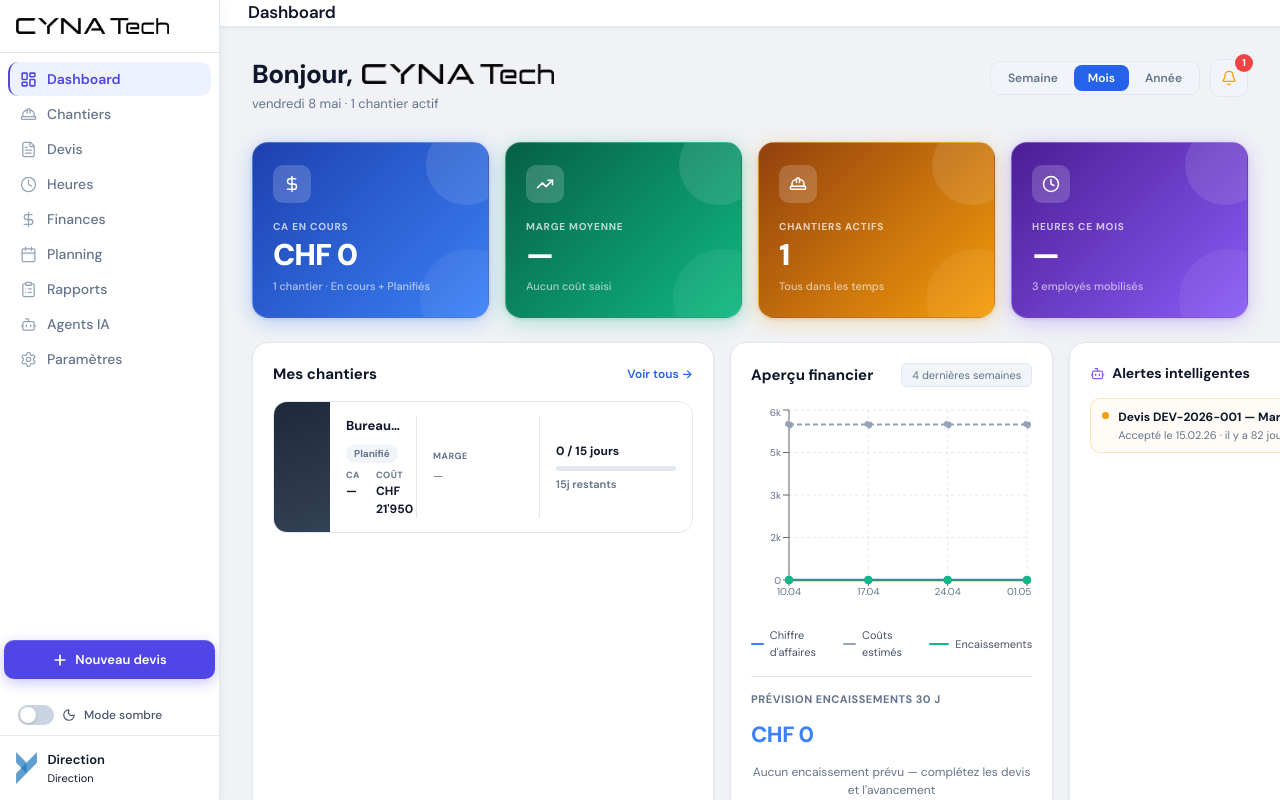
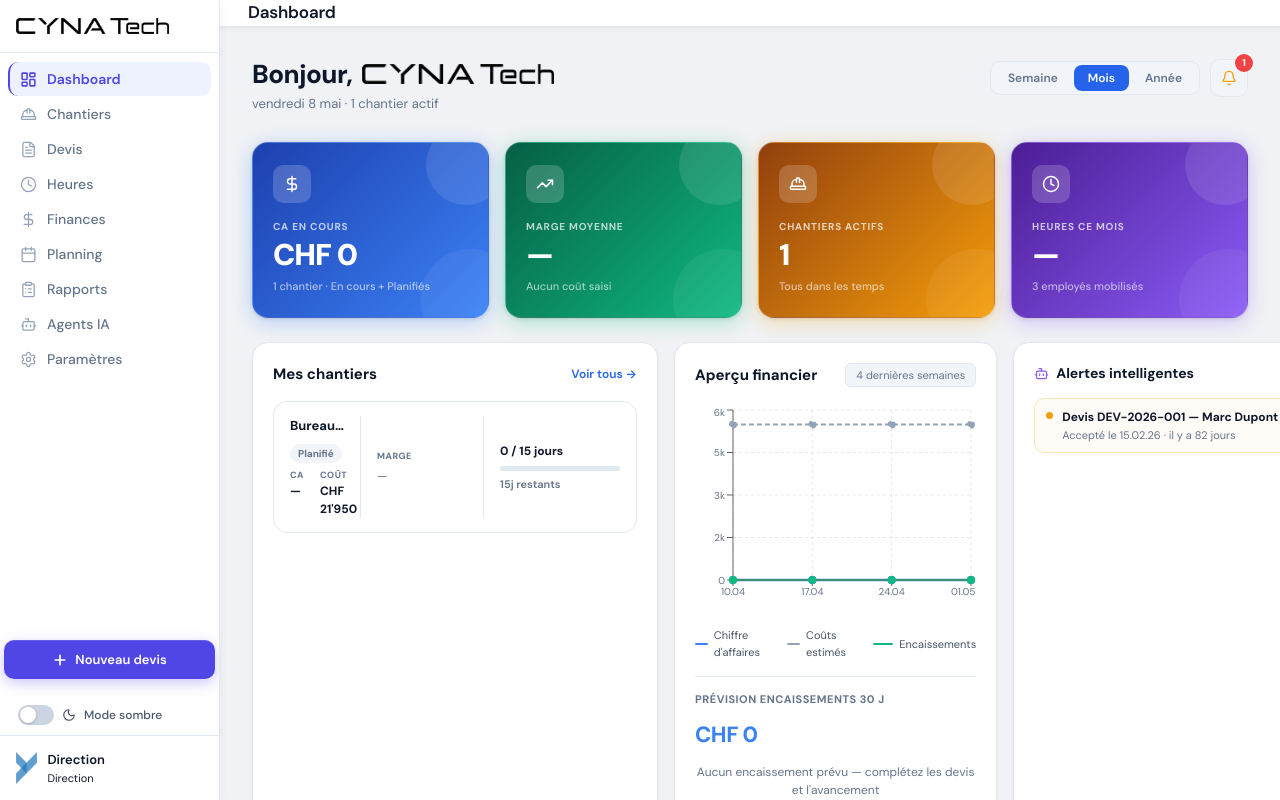
Before and after one commit to Valdrin72/gestion-chantier, a React (Create React App) app: page / in a window 1280 px wide. Built offline with nearby package versions, Linux system fonts and the light colour scheme.

Commit message:
Dashboard: retirer la vignette des cards chantiers

```diff
--- a/src/pages/Dashboard.js
+++ b/src/pages/Dashboard.js
@@ -803,9 +803,6 @@ function Dashboard() {
                       onMouseEnter={e => { e.currentTarget.style.borderColor = '#3b82f6'; e.currentTarget.style.boxShadow = '0 2px 12px rgba(59,130,246,0.1)'; }}
                       onMouseLeave={e => { e.currentTarget.style.borderColor = 'var(--dash-border)'; e.currentTarget.style.boxShadow = 'none'; }}
                     >
-                      {/* Vignette */}
-                      <div style={{ width: 56, minWidth: 56, alignSelf: 'stretch', background: couleurBarre === '#10B981' ? 'linear-gradient(160deg,#0f4c35,#1a6b4a)' : couleurBarre === '#F59E0B' ? 'linear-gradient(160deg,#78350f,#b45309)' : couleurBarre === '#EF4444' ? 'linear-gradient(160deg,#7f1d1d,#b91c1c)' : 'linear-gradient(160deg,#1e293b,#334155)', flexShrink: 0 }} />
-
                       {/* Contenu */}
                       <div style={{ flex: 1, padding: '14px 16px', minWidth: 0, display: 'flex', alignItems: 'center', gap: 16 }}>
                         {/* Nom + badge */}
```
